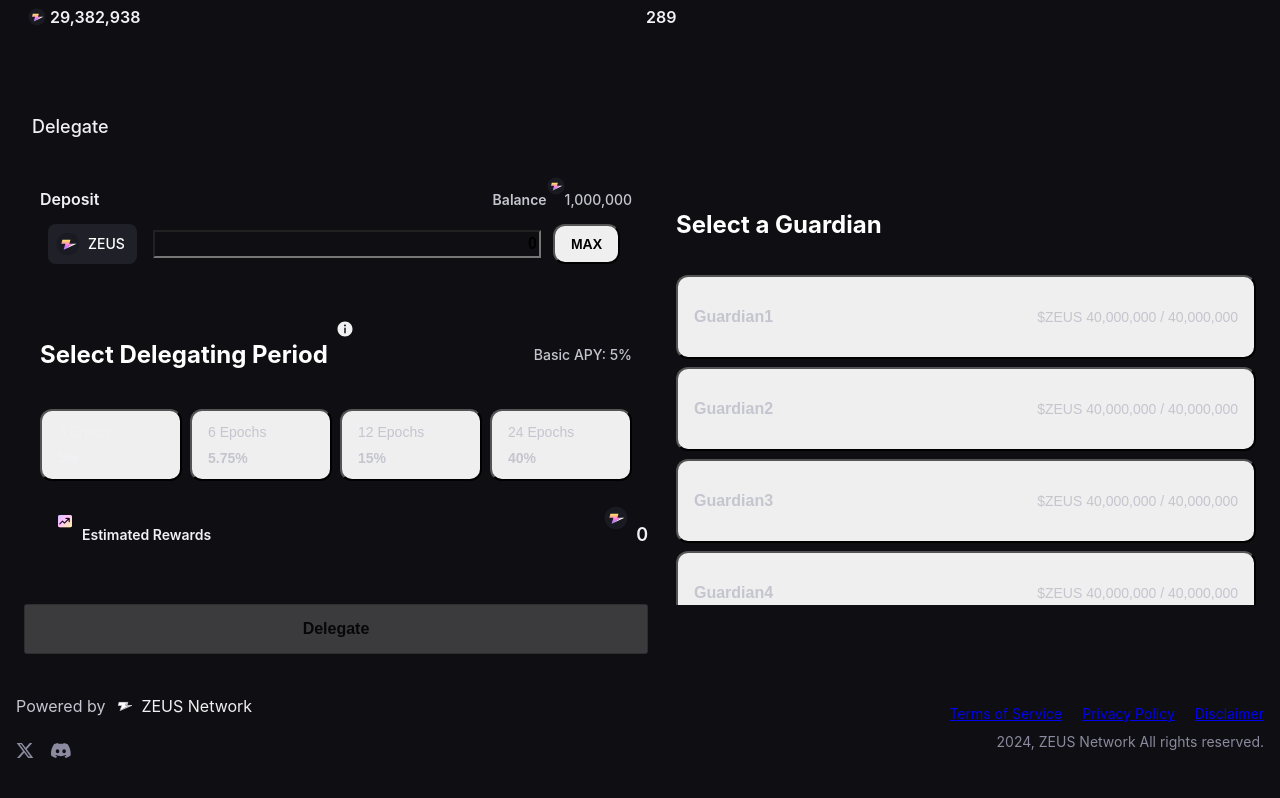
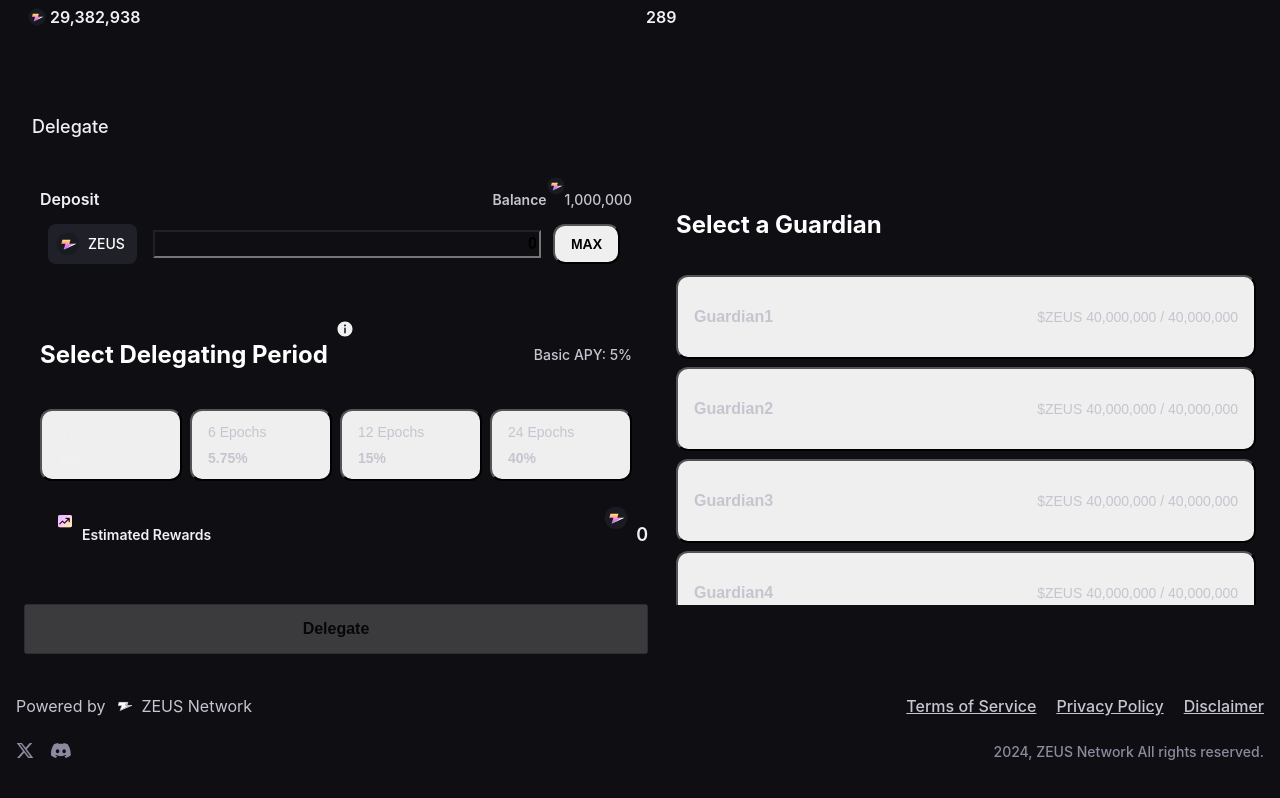
Before and after one commit to eddie8119/zeus-network, a React (Create React App) app: page / in a window 1280 px wide. Shown: the part 252-1050 px from the top of the page. Built offline with nearby package versions, Linux system fonts and the light colour scheme; the HTML template or start-up script is replaced by a standard one; a web font is replaced by a local one.

Commit message:
fix: Footer 排版

```diff
--- a/src/components/Footer.tsx
+++ b/src/components/Footer.tsx
@@ -30,13 +30,13 @@
 const Footer: React.FC = () => {
   return (
     <footer className="mx-auto w-full py-8">
-      <div className="flex flex-col items-center space-y-8 md:flex-row md:justify-between md:space-y-0">
+      <div className="flex flex-col space-y-8 md:flex-row md:justify-between md:space-y-0">
         {/* Left Section  */}
         <div className="flex flex-col items-center space-y-8 md:items-start md:space-y-6">
-          <div className="flex items-center text-base">
-            <span className="text-text-light">Powered by</span>
+          <div className="flex items-center text-[16px] text-base leading-[24px] text-text-light">
+            <span>Powered by</span>
             <img src={footerZeusLogo} alt="Zeus Network" className="ml-3 mr-2 h-[10px] w-4" />
-            <span className="text-text-primary">ZEUS Network</span>
+            <span>ZEUS Network</span>
           </div>
           {/* Social Links */}
           <div className="flex space-x-4">
@@ -58,17 +58,23 @@
         </div>
 
         {/* Right Section  */}
-        <div className="flex flex-col items-center space-y-2 text-sm md:items-end">
+        <div className="flex flex-col items-center space-y-2 text-sm md:items-end md:space-y-6">
           {/* Links */}
-          <div className="text-text-light flex space-x-5">
+          <div className="flex space-x-5">
             {linksList.map(item => (
-              <a key={item.id} href={item.link} className="hover:text-text-primary">
+              <a
+                key={item.id}
+                href={item.link}
+                className="text-[16px] font-medium leading-[24px] text-text-light hover:text-text-primary"
+              >
                 {item.label}
               </a>
             ))}
           </div>
           {/* Copyright */}
-          <span className="text-text-dark"> 2024, ZEUS Network All rights reserved.</span>
+          <span className="text-[14px] font-medium leading-[20px] text-text-dark">
+            2024, ZEUS Network All rights reserved.
+          </span>
         </div>
       </div>
     </footer>
```
